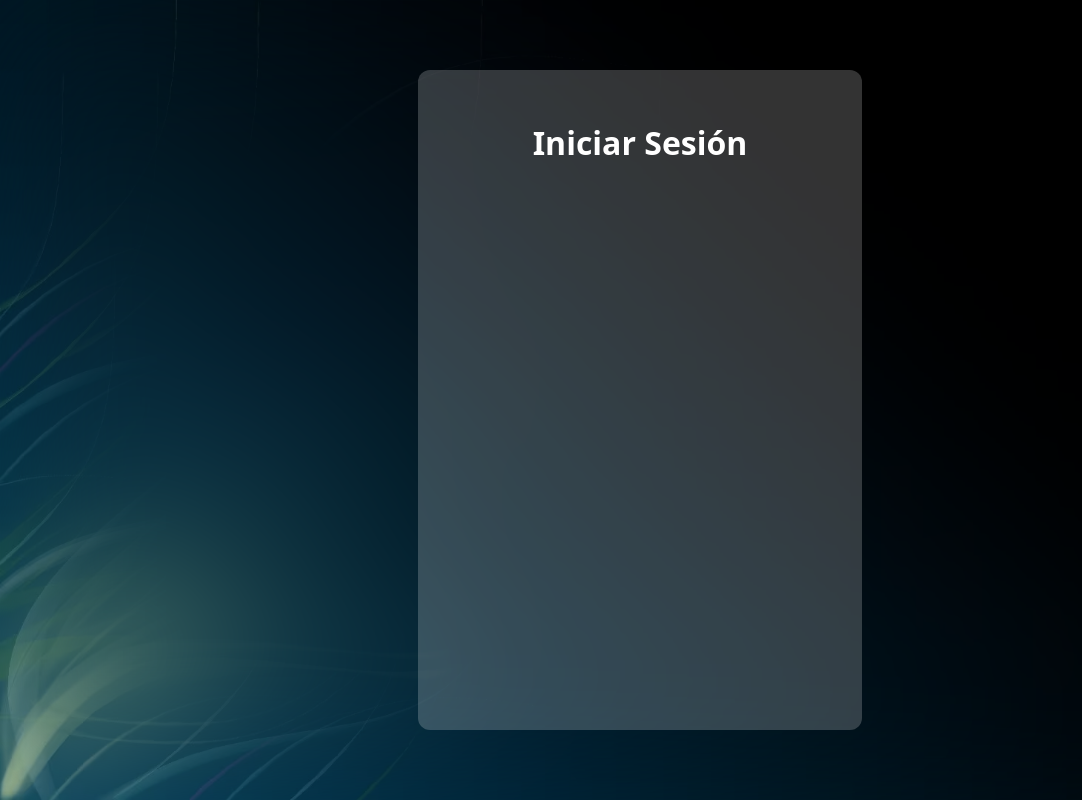
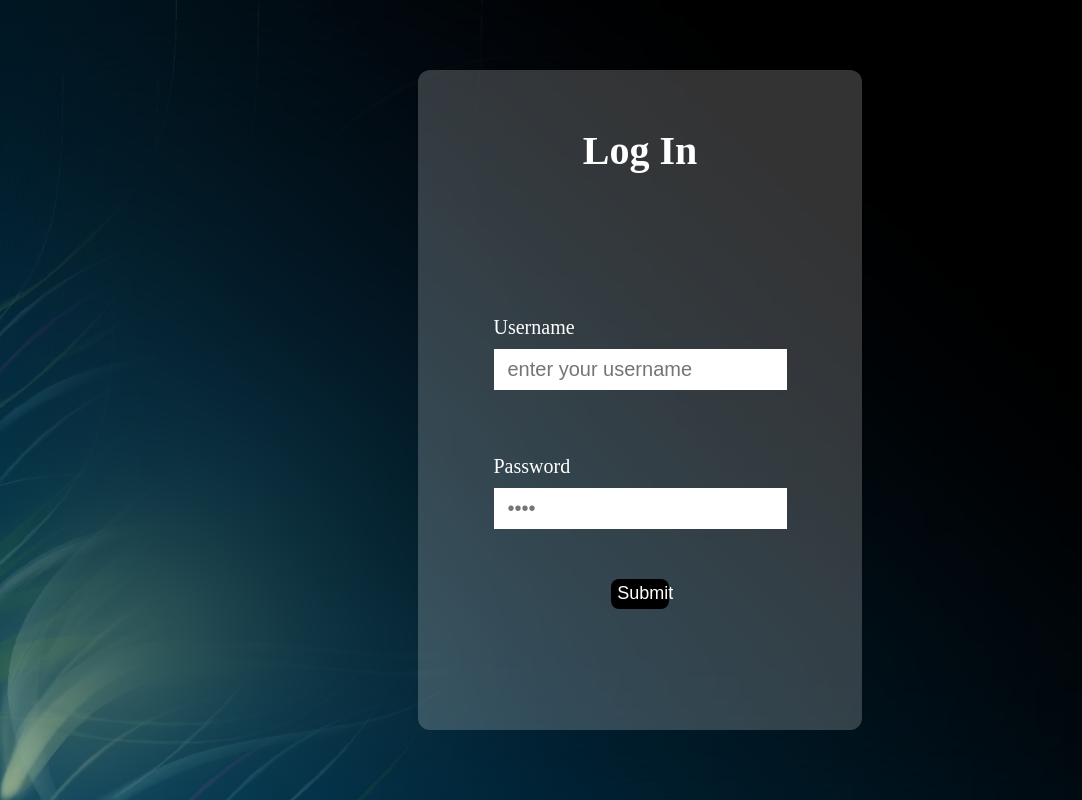
Before and after one commit to ManuelCabral98/web_sockets_api_front, a React (Vite) app: page / in a window 1280 px wide. Shown: the whole page, without its empty margins (0-1082 px from the left). Built offline with nearby package versions, Linux system fonts and the light colour scheme.

Commit message:
add: login front & css styles

```diff
--- /dev/null
+++ b/src/components/InputField.css
@@ -0,0 +1,24 @@
+.input-field {
+    display: flex;
+    flex-direction: column;
+    justify-content: left;
+    gap: 10px;
+    margin-top: 50px;
+}
+
+.input-field label {
+    margin-top: 15px;
+    font-size: 20px;
+    font-weight: 500;
+}
+
+.input-field input {
+    font-size: 20px;
+    padding: 7px 12px;
+    border: 2px solid white;
+}
+
+.input-field input:focus {
+  outline: 4px solid var(--primary);
+  outline-offset: -1px;
+}
--- /dev/null
+++ b/src/components/InputField.jsx
@@ -0,0 +1,12 @@
+import './InputField.css'
+
+function InputField( {labelContent, placeholder} ) {
+    return(
+        <div className='input-field'>
+            <label>{labelContent}</label>
+            <input placeholder={placeholder}/>
+        </div>
+    )
+}
+
+export default InputField;
--- a/src/components/LoginForm.css
+++ b/src/components/LoginForm.css
@@ -8,11 +8,30 @@
     width: 30%;
     height: 75vh;
     display: flex;
-    justify-content: center;
+    flex-direction: column;
+    gap: 50px 0;
+    align-items: center;
     border-radius: 12px;
 
 }
 
 .login-form h1 {
     color: white;
+    font-size: 40px;
 }
+
+.button {
+    width: 15%;
+    height: 30px;
+    background-color: var(--primary);
+    border: none;
+    border-radius: 8px;
+    color: white;
+    font-size: 18px;
+    cursor: pointer;
+}
+
+.button:hover {
+    background-color: var(--hover);
+    border: 2px solid var(--primary);
+}
--- a/src/components/LoginForm.jsx
+++ b/src/components/LoginForm.jsx
@@ -1,11 +1,20 @@
 import './LoginForm.css'
+import InputField from './InputField';
 
 function LoginForm() {
 
 
     return(
         <form className="login-form">
-            <h1>Iniciar Sesión</h1>
+            <h1>Log In</h1>
+            <div>
+                <InputField labelContent={'Username'} placeholder={'enter your username'}/>
+                <InputField labelContent={'Password'} placeholder={'••••'}/>
+            </div>
+
+            <button type='submit' className='button'>
+                Submit
+            </button>
 
         </form>
     )
--- a/src/index.css
+++ b/src/index.css
@@ -1,6 +1,8 @@
 :root {
   /* variables */
   --bg: no-repeat url(../src/assets/login_background.avif);
+  --primary: black;
+  --hover: #4e7367
 
   /* set font */
   font-family: system-ui, 'Segoe UI', Roboto, sans-serif;
```
